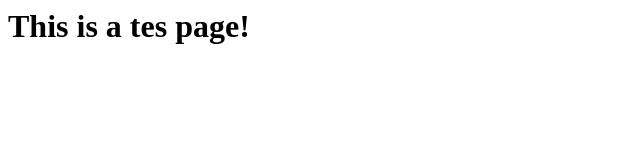
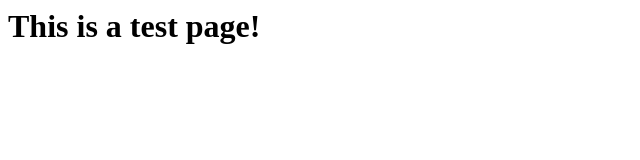
Before and after one commit to blueberrypancakes/Skagway-School, a plain HTML site: page index.html in a window 1280 px wide. Shown: the full height of the page, 0-640 px from the left. Drawn offline with Linux system fonts and the light colour scheme.

Commit message:
Update index.html

```diff
--- a/index.html
+++ b/index.html
@@ -1 +1 @@
-<h1> This is a tes page! </h1>
+<h1> This is a test page! </h1>
```
